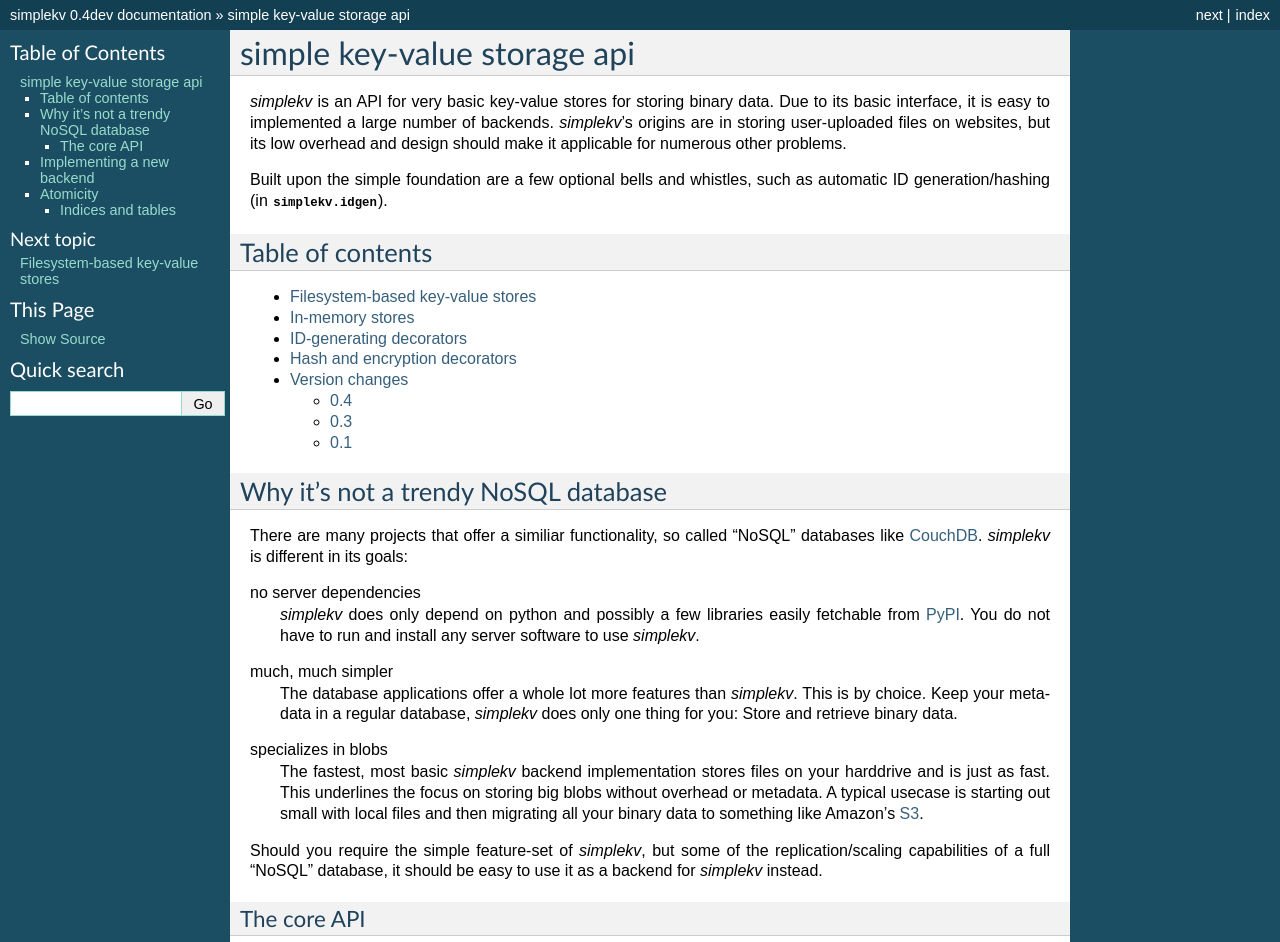
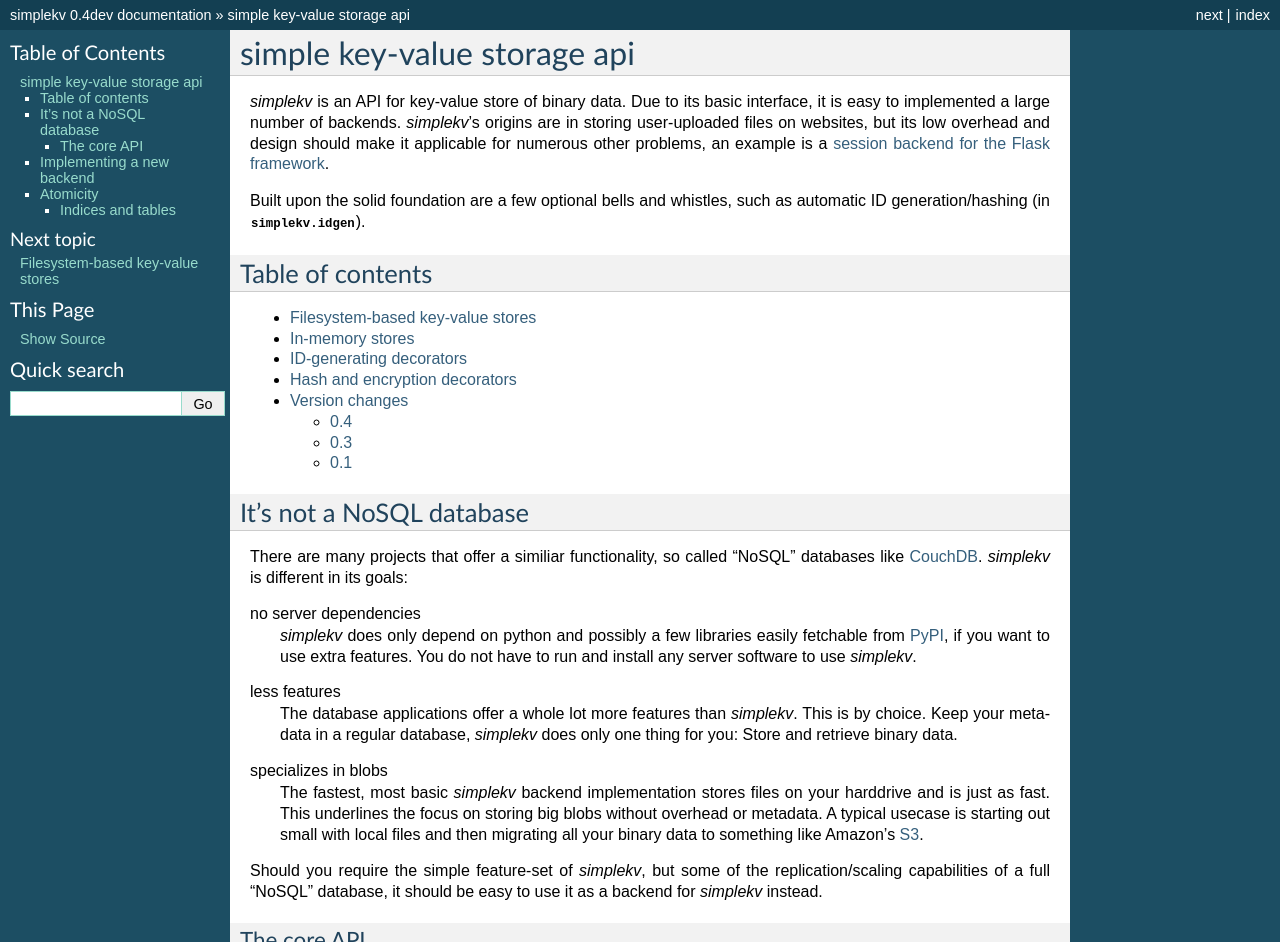
Before and after one commit to mbr/simplekv, a Sphinx documentation site: the page built from docs/index.rst, in a window 1280 px wide and 1400 px high, cut to the strip 0-942 px from the top of the window. Built offline with Sphinx 7.4.7, drawn with Linux system fonts in a browser that asks for light colours; some of the changed text lies outside the part shown.

Commit message:
Improved index.rst a bt.

```diff
--- a/docs/index.rst
+++ b/docs/index.rst
@@ -1,18 +1,18 @@
 simple key-value storage api
 ****************************
 
-*simplekv* is an API for very basic key-value stores for storing binary data.
-Due to its basic interface, it is easy to implemented a large number of
-backends. *simplekv*'s origins are in storing user-uploaded files on websites,
-but its low overhead and design should make it applicable for numerous other
-problems.
+*simplekv* is an API for key-value store of binary data.  Due to its basic
+interface, it is easy to implemented a large number of backends. *simplekv*'s
+origins are in storing user-uploaded files on websites, but its low overhead
+and design should make it applicable for numerous other problems, an example is
+a `session backend for the Flask framework
+<https://github.com/mbr/flask-kvsession>`_.
 
-Built upon the simple foundation are a few optional bells and whistles, such as
+Built upon the solid foundation are a few optional bells and whistles, such as
 automatic ID generation/hashing (in :mod:`simplekv.idgen`).
 
 Table of contents
 -----------------
-
 .. toctree::
    :maxdepth: 3
 
@@ -23,18 +23,17 @@ Table of contents
 
    changes
 
-Why it's not a trendy NoSQL database
+It's not a NoSQL database
 ------------------------------------
-
 There are many projects that offer a similiar functionality, so called "NoSQL"
 databases like CouchDB_. *simplekv* is different in its goals:
 
 no server dependencies
   *simplekv* does only depend on python and possibly a few libraries easily
-  fetchable from PyPI_. You do not have to run and install any server software
-  to use *simplekv*.
+  fetchable from PyPI_, if you want to use extra features. You do not have to
+  run and install any server software to use *simplekv*.
 
-much, much simpler
+less features
   The database applications offer a whole lot more features than *simplekv*.
   This is by choice. Keep your metadata in a regular database, *simplekv* does
   only one thing for you: Store and retrieve binary data.
@@ -56,7 +55,6 @@ to use it as a backend for *simplekv* instead.
 
 The core API
 ============
-
 .. autoclass:: simplekv.KeyValueStore
    :members: __contains__, __iter__, delete, get, get_file, iter_keys, keys,
              open, put, put_file
@@ -73,13 +71,12 @@ method to support URL generation:
 
 Implementing a new backend
 --------------------------
-
-Subclassing :class:`simplekv.KeyValueStore` is the fastest way to implement a
+Subclassing :class:`~simplekv.KeyValueStore` is the fastest way to implement a
 new backend. It suffices to override the
-:func:`simplekv.KeyValueStore._delete`,
-:func:`simplekv.KeyValueStore.iter_keys`,
-:func:`simplekv.KeyValueStore._open` and
-:func:`simplekv.KeyValueStore._put_file` methods, as all the other methods
+:func:`~simplekv.KeyValueStore._delete`,
+:func:`~simplekv.KeyValueStore.iter_keys`,
+:func:`~simplekv.KeyValueStore._open` and
+:func:`~simplekv.KeyValueStore._put_file` methods, as all the other methods
 have default implementations that call these.
 
 After that, you can override any number of underscore-prefixed methods with
@@ -94,7 +91,6 @@ exists and then try to retrieve it, it may have already been deleted in between
 
 Indices and tables
 ==================
-
 * :ref:`genindex`
 * :ref:`modindex`
 * :ref:`search`
```
